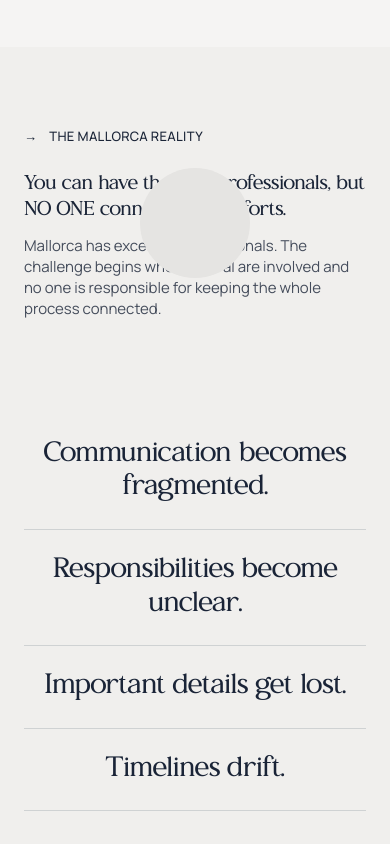
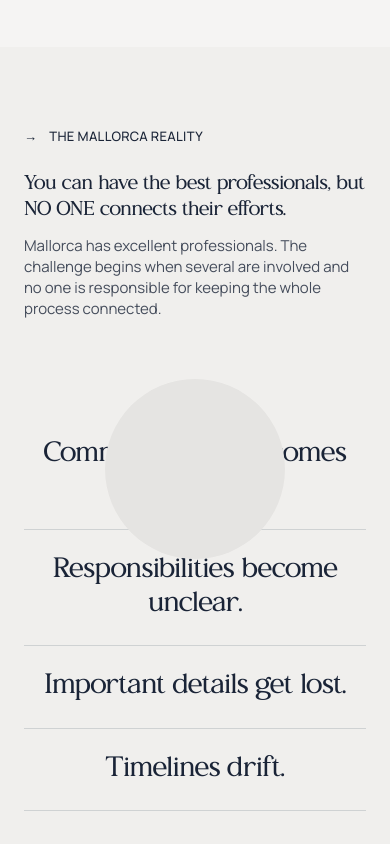
Before and after one commit to the-ctrlv/NSR, a Next.js app: page / in a window 390 px wide. Shown: the part 2520-3364 px from the top of the page. Built offline with nearby package versions, Linux system fonts and the light colour scheme.

Commit message:
update Reveal anim

```diff
--- a/components/sections/RealityReveal.tsx
+++ b/components/sections/RealityReveal.tsx
@@ -1,7 +1,12 @@
 "use client";
 
 import { useLayoutEffect, useRef } from "react";
-import { gsap, registerGsap, prefersReducedMotion } from "@/lib/gsap";
+import {
+  gsap,
+  ScrollTrigger,
+  registerGsap,
+  prefersReducedMotion,
+} from "@/lib/gsap";
 import { realityReveal } from "@/lib/content";
 
 const { eyebrow, intro, lines, statement } = realityReveal;
@@ -9,27 +14,36 @@
 function Heading({
   tone,
   ballRef,
+  eyebrowRef,
+  introRef,
 }: {
   tone: "ink" | "alabaster";
   ballRef?: React.RefObject<HTMLDivElement | null>;
+  eyebrowRef?: React.RefObject<HTMLParagraphElement | null>;
+  introRef?: React.RefObject<HTMLDivElement | null>;
 }) {
   return (
     <div
-      className={`flex flex-col items-start gap-6 lg:flex-row relative lg:justify-between lg:gap-10 ${
+      className={`flex flex-col items-start gap-6 lg:flex-row lg:justify-between lg:gap-10 ${
         tone === "ink" ? "text-ink" : "text-alabaster"
       }`}
     >
-      <p className="flex items-center gap-3 font-sans text-eyebrow font-medium uppercase tracking-wide">
+      <p
+        ref={eyebrowRef}
+        className="flex items-center gap-3 font-sans text-eyebrow font-medium uppercase tracking-wide"
+      >
         <span aria-hidden="true">→</span>
         {eyebrow}
       </p>
+      {ballRef && (
         <div
           ref={ballRef}
-        className={`absolute left-1/2 top-1/2 z-10 aspect-square w-[110px] -translate-x-1/2 -translate-y-1/2 rounded-full ${
+          className={`absolute left-1/2 top-1/2 z-10 aspect-square w-[180px] -translate-x-1/2 -translate-y-1/2 rounded-full lg:w-[280px] ${
             tone === "ink" ? "bg-alabaster" : "bg-ink"
           }`}
         />
-      <div className="max-w-[382px] space-y-3">
+      )}
+      <div ref={introRef} className="max-w-[382px] space-y-3">
         <p className="font-serif text-xl leading-[1.3] lg:text-[22px]">
           {intro.heading.split("NO ONE").map((part, i, arr) => (
             <span key={i}>
@@ -51,6 +65,9 @@
   const pinRef = useRef<HTMLDivElement>(null);
   const afterRef = useRef<HTMLDivElement>(null);
   const ballRef = useRef<HTMLDivElement>(null);
+  const eyebrowRef = useRef<HTMLParagraphElement>(null);
+  const introRef = useRef<HTMLDivElement>(null);
+  const linesRef = useRef<HTMLUListElement>(null);
 
   useLayoutEffect(() => {
     const section = sectionRef.current;
@@ -68,7 +85,20 @@
           position: "absolute",
           inset: 0,
           visibility: "hidden",
-          clipPath: "circle(50px at 50% 42%)",
+          clipPath: "circle(76px at 50% 50%)",
+        });
+        const lineTexts = linesRef.current
+          ? Array.from(
+              linesRef.current.querySelectorAll<HTMLElement>(
+                "[data-reality-line]",
+              ),
+            )
+          : [];
+        gsap.set(lineTexts, { opacity: 0, y: 28 });
+        gsap.set(ballRef.current, {
+          scale: 1,
+          y: 0,
+          transformOrigin: "50% 50%",
         });
 
         const setRevealOrigin = () => {
@@ -81,16 +111,52 @@
             ballBounds.left + ballBounds.width / 2 - afterBounds.left;
           const originY =
             ballBounds.top + ballBounds.height / 2 - afterBounds.top;
-          after.style.clipPath = `circle(50px at ${originX}px ${originY}px)`;
+          after.style.clipPath = `circle(76px at ${originX}px ${originY}px)`;
         };
 
         setRevealOrigin();
 
-        const radius = { value: 50 };
-        gsap.to(radius, {
-          value: window.innerWidth * 1.5,
-          ease: "none",
-          onUpdate: () => {
+        const radius = { value: 76 };
+        let contentShown = false;
+        const trigger = ScrollTrigger.create({
+          trigger: section,
+          start: "top top",
+          end: "+=180%",
+          scrub: 0.4,
+          pin,
+          anticipatePin: 1,
+          invalidateOnRefresh: true,
+          onRefreshInit: setRevealOrigin,
+          onUpdate: (self) => {
+            const contentProgress = gsap.utils.clamp(
+              0,
+              1,
+              (self.progress - 0.05) / 0.2,
+            );
+            const revealProgress = gsap.utils.clamp(
+              0,
+              1,
+              (self.progress - 0.34) / 0.66,
+            );
+            const shouldShowContent = self.progress >= 0.25;
+            if (shouldShowContent !== contentShown) {
+              contentShown = shouldShowContent;
+              gsap.to(lineTexts, {
+                opacity: shouldShowContent ? 1 : 0,
+                y: shouldShowContent ? 0 : 28,
+                duration: 0.35,
+                ease: "power2.out",
+                overwrite: true,
+              });
+            }
+            gsap.set(ballRef.current, {
+              scale: 1 - contentProgress * 0.46,
+              y: -contentProgress * window.innerHeight * 0.2,
+              opacity: revealProgress > 0 ? 0 : 1,
+            });
+
+            after.style.visibility = revealProgress > 0 ? "visible" : "hidden";
+            radius.value = 76 + revealProgress * window.innerWidth * 1.5;
             const ball = ballRef.current;
             const afterBounds = after.getBoundingClientRect();
             if (!ball) return;
@@ -102,25 +168,15 @@
               ballBounds.top + ballBounds.height / 2 - afterBounds.top;
             after.style.clipPath = `circle(${radius.value}px at ${originX}px ${originY}px)`;
           },
-          scrollTrigger: {
-            trigger: section,
-            start: "top top",
-            end: "+=120%",
-            scrub: 0.4,
-            pin,
-            anticipatePin: 1,
-            onRefreshInit: setRevealOrigin,
-            onUpdate: (self) => {
-              after.style.visibility = self.progress > 0 ? "visible" : "hidden";
-              if (ballRef.current) {
-                ballRef.current.style.opacity = self.progress > 0 ? "0" : "1";
-              }
-            },
-          },
         });
 
         return () => {
+          trigger.kill();
           gsap.set(after, { clearProps: "position,inset,visibility,clipPath" });
+          gsap.set([eyebrowRef.current, introRef.current, ballRef.current], {
+            clearProps: "opacity,scale,y,transformOrigin",
+          });
+          gsap.set(lineTexts, { clearProps: "opacity,y" });
         };
       });
     }, section);
@@ -137,14 +193,24 @@
       <div ref={pinRef} className="relative isolate">
         {/* Before: light state — the fragmented reality */}
         <div className="flex min-h-screen flex-col justify-between gap-16 bg-paper-dim px-6 py-20 sm:px-10 lg:px-[50px]">
-          <Heading tone="ink" ballRef={ballRef} />
-          <ul className="mx-auto flex w-full max-w-[863px] flex-col text-ink">
+          <Heading
+            tone="ink"
+            ballRef={ballRef}
+            eyebrowRef={eyebrowRef}
+            introRef={introRef}
+          />
+          <ul
+            ref={linesRef}
+            className="mx-auto flex w-full max-w-[863px] flex-col text-ink"
+          >
             {lines.map((line) => (
               <li
                 key={line}
-                className="border-b border-hairline py-6 text-center font-serif text-[28px] leading-[1.2] sm:text-[32px] lg:text-line"
+                className="overflow-hidden border-b border-hairline py-6 text-center font-serif text-[28px] leading-[1.2] sm:text-[32px] lg:text-line"
               >
+                <span className="block overflow-hidden" data-reality-line>
                   {line}
+                </span>
               </li>
             ))}
           </ul>
```
Lines whose indentation alone changed are shown as unchanged.
